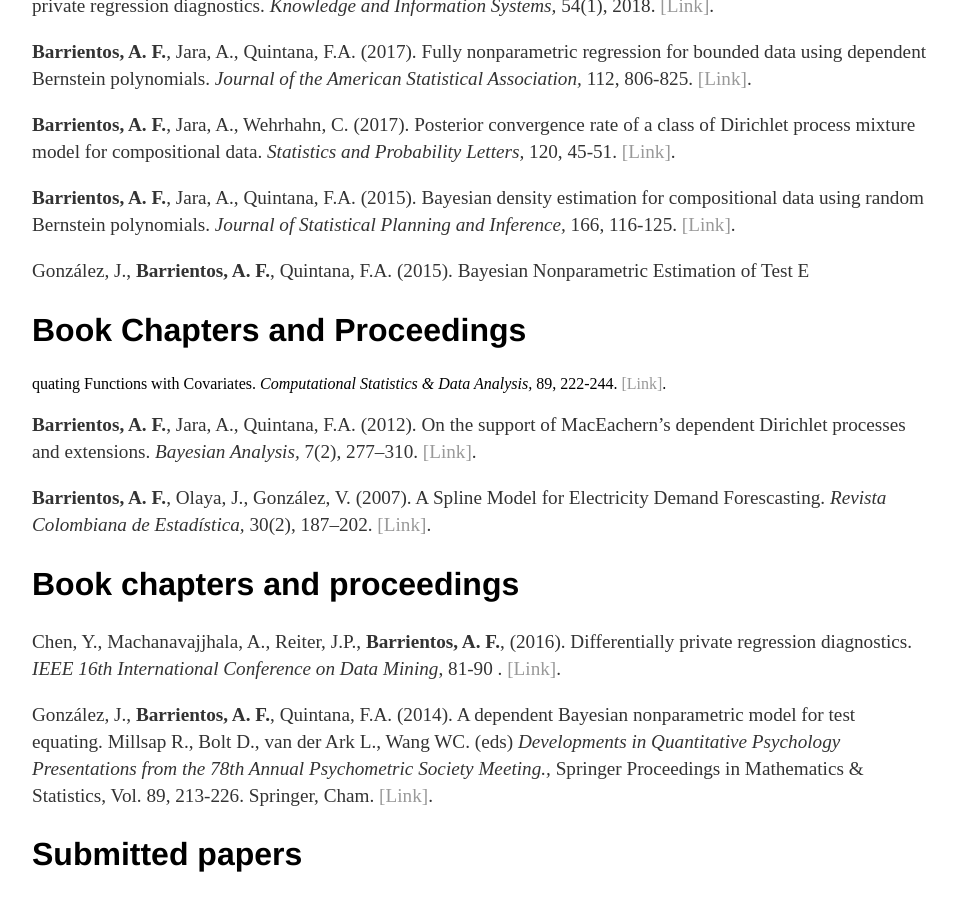
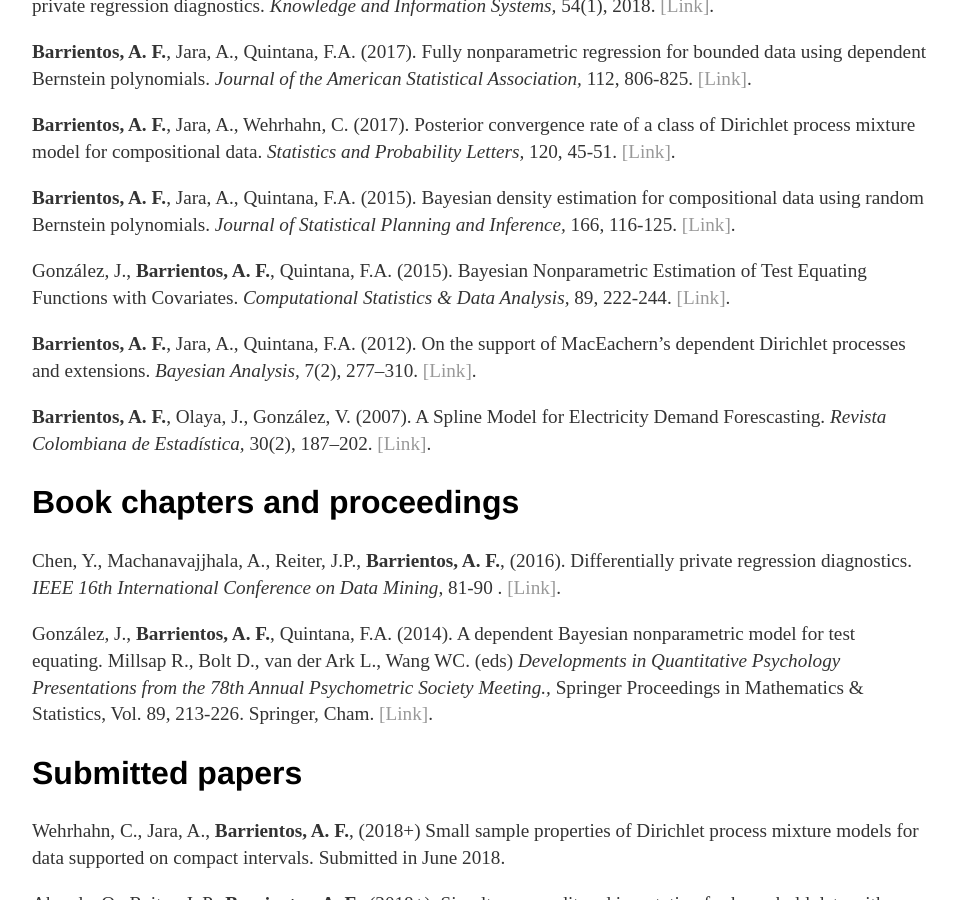
Before and after one commit to anfebar/anfebar.github.io, a Jekyll site: the page built from cv/index.html, in a window 1280 px wide and 900 px high, scrolled down 635 px. Shown: the whole window, without its empty margins (160-1117 px from the left). Built offline with Jekyll 4.4.1, drawn with Linux system fonts in a browser that asks for light colours.

Commit message:
Update index.html

```diff
--- a/cv/index.html
+++ b/cv/index.html
@@ -52,9 +52,7 @@ title: Andrés F. Barrientos
 							<a href="http://www.sciencedirect.com/science/article/pii/S0378375815000105">[Link]</a>.
 
 					<p>González, J., <strong>Barrientos, A. F.</strong>, Quintana, F.A. (2015).
-						Bayesian Nonparametric Estimation of Test E
-					<h2>Book Chapters and Proceedings</h2>
-quating Functions with Covariates.
+						Bayesian Nonparametric Estimation of Test Equating Functions with Covariates.
 						<em>Computational Statistics & Data Analysis,</em> 89, 222-244.
 							<a href="http://www.sciencedirect.com/science/article/pii/S0167947315000808">[Link]</a>.
 
```
